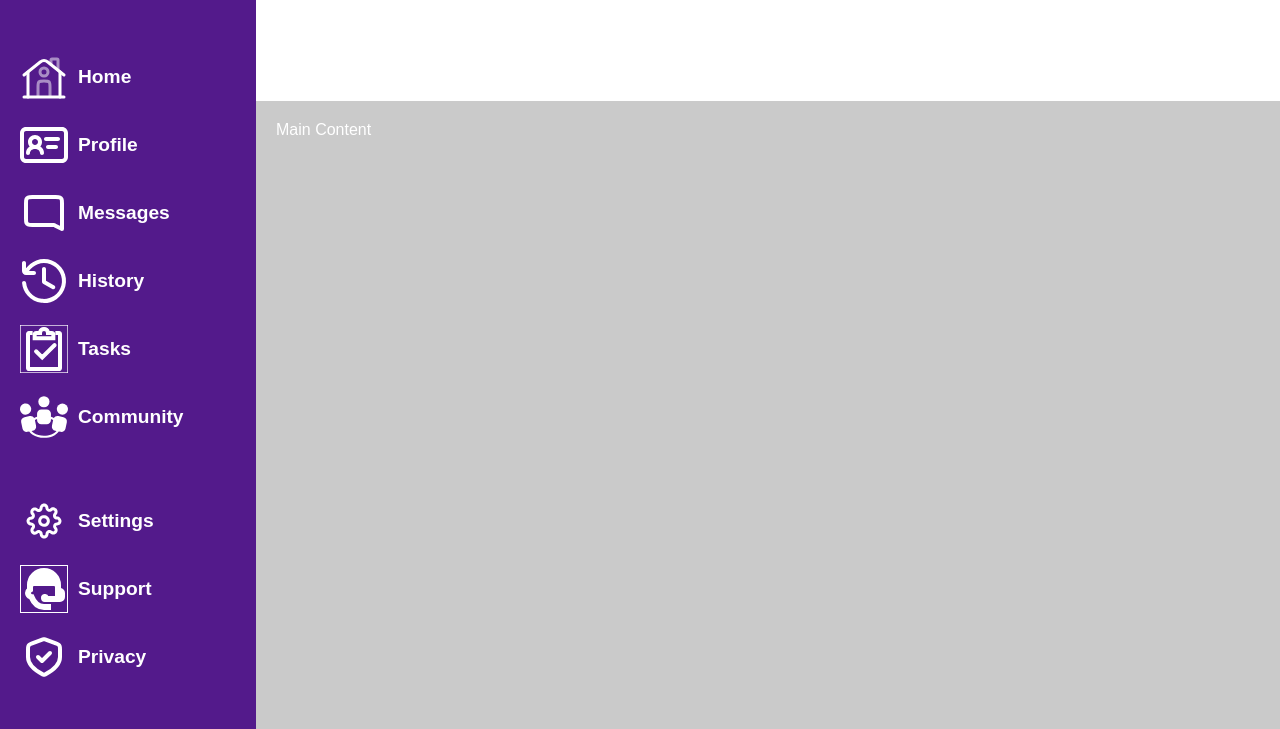
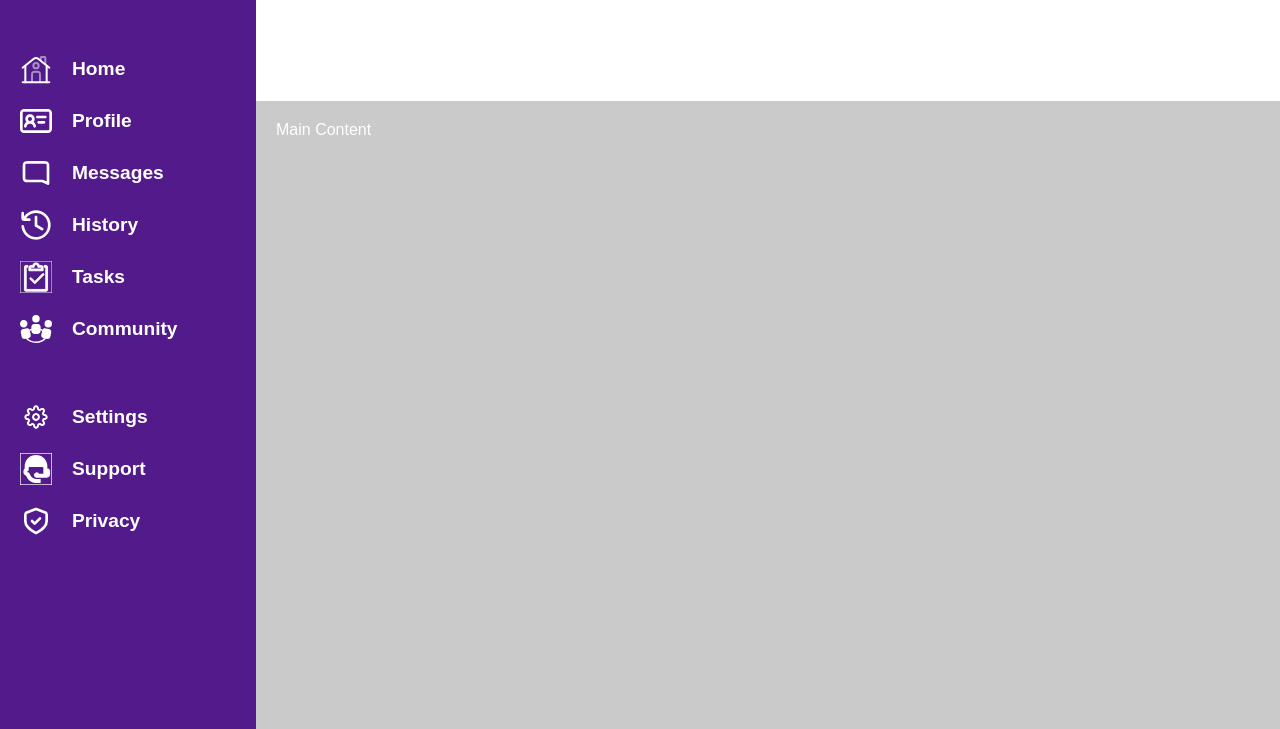
Before and after one commit to WLewis0991/AdminDashboard, a plain HTML site: page index.html in a window 1280 px wide. Shown: the part 71-800 px from the top of the page. Drawn offline with Linux system fonts and the light colour scheme.

Commit message:
Sizing of SVGs fixed in sidebar

```diff
--- a/styles.css
+++ b/styles.css
@@ -40,6 +40,11 @@ body {
     height: 3em;
 }
 
+#sideBar .nav-link2 img {
+    height: 2em;
+    margin-right: 10px;
+}
+
 #sideBar h1{
     margin-top: 10px;
     font-size: 1.5em;
```
